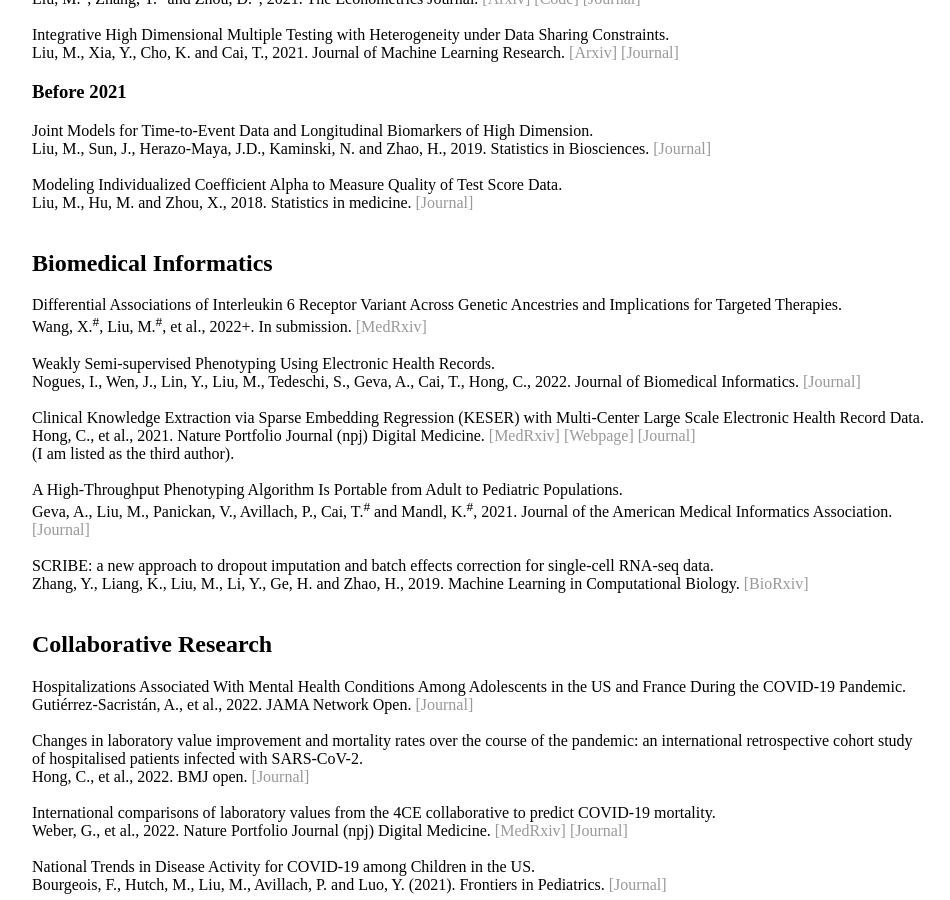
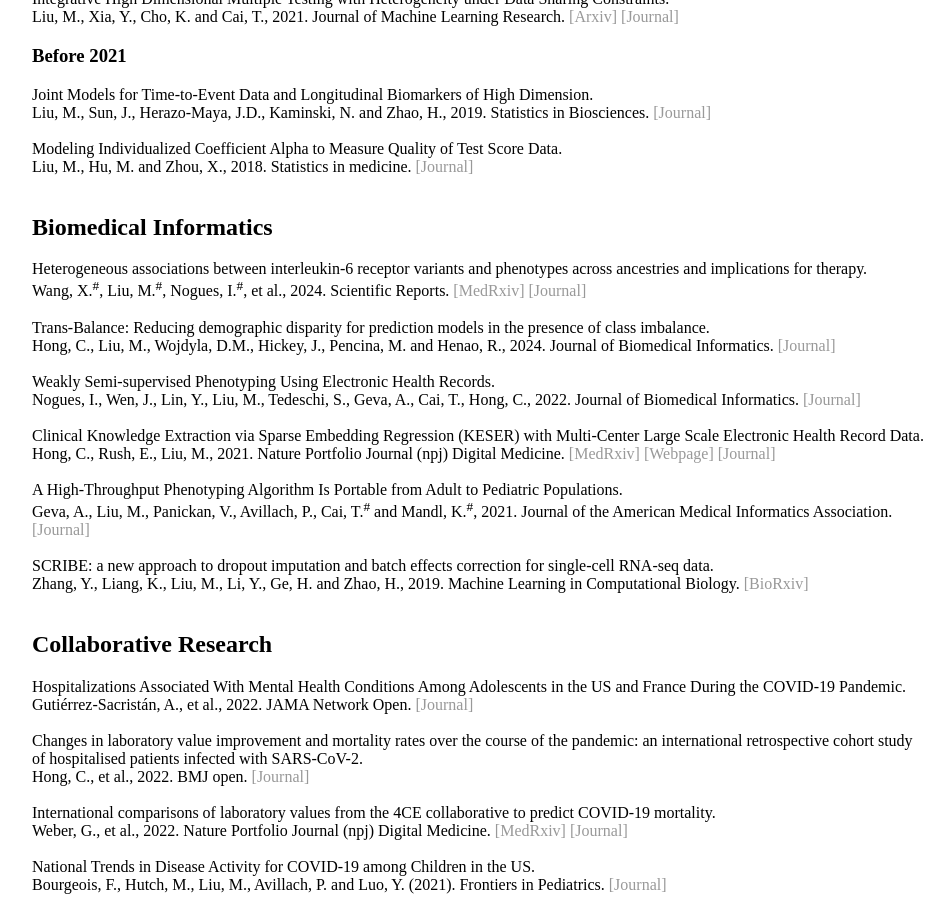
Before and after one commit to moleibobliu/moleibobliu.github.io, a Jekyll site: the page built from pub/index.html, in a window 1280 px wide and 900 px high, scrolled down 1235 px. Shown: the whole window, without its empty margins (160-1110 px from the left). Built offline with Jekyll 4.4.1, drawn with Linux system fonts in a browser that asks for light colours.

Commit message:
Update index.html

```diff
--- a/pub/index.html
+++ b/pub/index.html
@@ -34,7 +34,7 @@ title: Molei Liu
 
 	<h3> 2023 </h3>
 
-	<br \> Augmented Transfer Regression Learning with Semi-non-parametric Nuisance Models.
+	Augmented Transfer Regression Learning with Semi-non-parametric Nuisance Models.
 	<br \> Liu, M., Zhang, Y., Liao, K., Cai, T., 2023. Journal of Machine Learning Research. <a href="https://arxiv.org/abs/2010.02521"> [Arxiv] </a>
 	<a href="https://www.jmlr.org/papers/v24/22-0700.html"> [Journal] </a>
 	<br \>
@@ -53,7 +53,7 @@ title: Molei Liu
 
 	<h3> 2022 </h3>
 
-	<br \>  Efficient Estimation and Evaluation of Prediction Rules in Semi-Supervised Settings under Stratified Sampling.
+	Efficient Estimation and Evaluation of Prediction Rules in Semi-Supervised Settings under Stratified Sampling.
 	<br \>  Gronsbell, J.<sup>#</sup>, Liu, M.<sup>#</sup>, Tian, L. and Cai, T., 2022. Journal of the Royal Statistical Society Series B (Statistical Methodology).
 	<a href="https://arxiv.org/abs/2010.09443"> [Arxiv] </a>
 	<a href="https://github.com/jlgrons/Stratified-SSL/tree/Simplified-Package"> [Code] </a>
@@ -109,9 +109,15 @@ title: Molei Liu
 
 	<h2> Biomedical Informatics </h2>
 
-	Differential Associations of Interleukin 6 Receptor Variant Across Genetic Ancestries and Implications for Targeted Therapies.
-	<br \> Wang, X.<sup>#</sup>, Liu, M.<sup>#</sup>, et al., 2022+. In submission.
+	Heterogeneous associations between interleukin-6 receptor variants and phenotypes across ancestries and implications for therapy.
+	<br \> Wang, X.<sup>#</sup>, Liu, M.<sup>#</sup>, Nogues, I.<sup>#</sup>, et al., 2024. Scientific Reports.
 	<a href="https://www.medrxiv.org/content/10.1101/2022.09.24.22280325v1"> [MedRxiv] </a>
+	<a href="https://www.nature.com/articles/s41598-024-54063-3"> [Journal] </a>
+	<br \>
+
+	<br \> 	Trans-Balance: Reducing demographic disparity for prediction models in the presence of class imbalance.
+	<br \> Hong, C., Liu, M., Wojdyla, D.M., Hickey, J., Pencina, M. and Henao, R., 2024. Journal of Biomedical Informatics.
+	<a href="https://www.sciencedirect.com/science/article/pii/S1532046423002538?casa_token=MgcCTLtcfMoAAAAA:-bvO6bIN5658k-nCwbUDi9gTbD5I7n1ai06oOfNCBnEbWmr3O355C-VioxIMZ7EkacfgoTjOaZg"> [Journal] </a>
 	<br \>
 
 	<br \> 	Weakly Semi-supervised Phenotyping Using Electronic Health Records.
@@ -120,11 +126,10 @@ title: Molei Liu
 	<br \>
 
 	<br \> Clinical Knowledge Extraction via Sparse Embedding Regression (KESER) with Multi-Center Large Scale Electronic Health Record Data.
-	<br \> Hong, C., et al., 2021. Nature Portfolio Journal (npj) Digital Medicine.
+	<br \> Hong, C., Rush, E., Liu, M., 2021. Nature Portfolio Journal (npj) Digital Medicine.
 	<a href="https://www.medrxiv.org/content/10.1101/2021.03.13.21253486v1"> [MedRxiv] </a>
 	 <a href="https://celehs.github.io/KESER"> [Webpage] </a>
 	<a href="https://www.nature.com/articles/s41746-021-00519-z"> [Journal] </a>
-	<br \> (I am listed as the third author).
 	<br \>
 
 	<br \>  A High-Throughput Phenotyping Algorithm Is Portable from Adult to Pediatric Populations.
```
